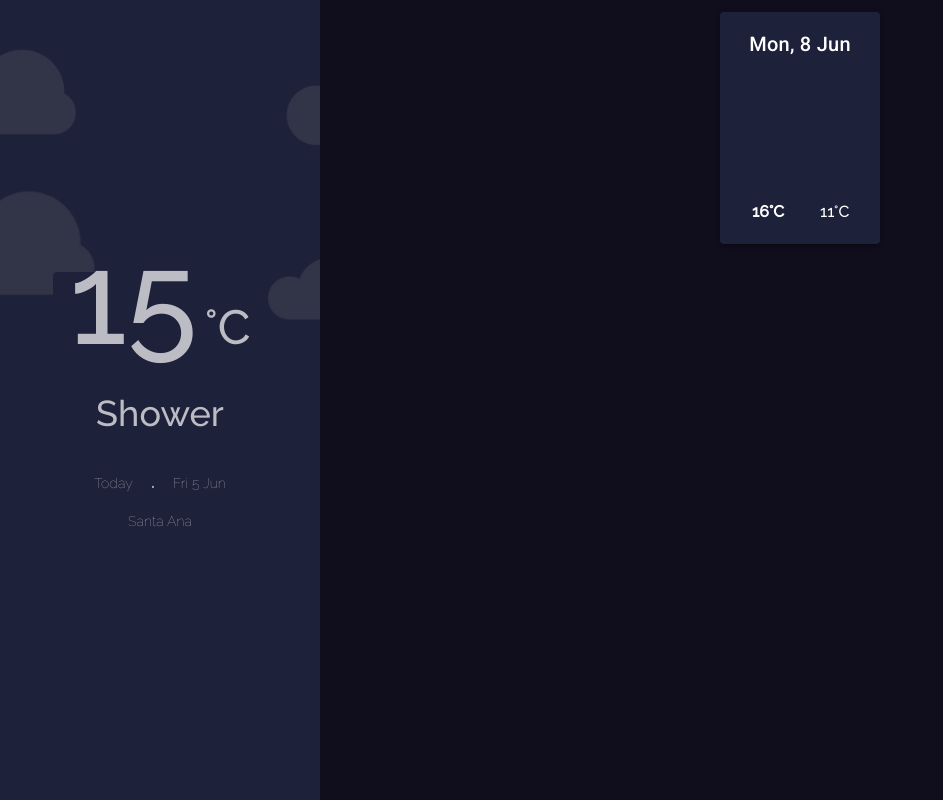
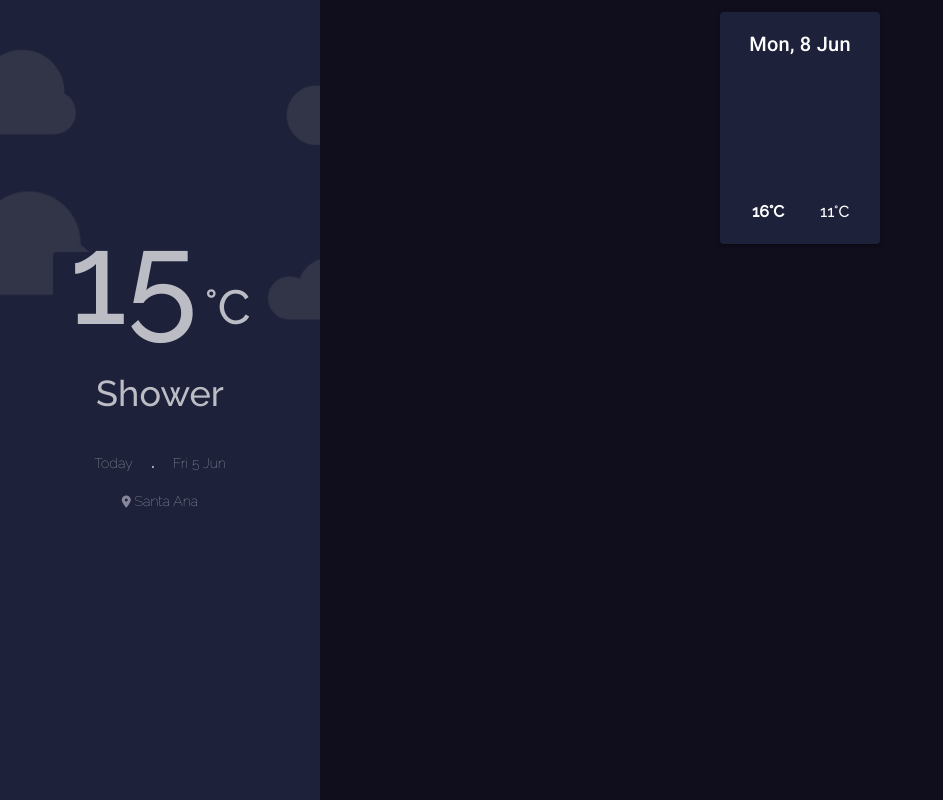
Before and after one commit to Joseline-Pineda/weather-app-v1, a Vue app: page / in a window 1280 px wide. Shown: the whole page, without its empty margins (0-943 px from the left). Built offline with nearby package versions, Linux system fonts and the light colour scheme; no server answers.

Commit message:
instalando font awesone y mejorando estilo del componente DailyCard

```diff
--- a/package.json
+++ b/package.json
@@ -18,6 +18,7 @@
   "devDependencies": {
     "@babel/core": "^7.12.16",
     "@babel/eslint-parser": "^7.12.16",
+    "@fortawesome/fontawesome-free": "^6.4.0",
     "@vue/cli-plugin-babel": "~5.0.0",
     "@vue/cli-plugin-eslint": "~5.0.0",
     "@vue/cli-plugin-router": "~5.0.0",
--- a/src/components/DailyCard.vue
+++ b/src/components/DailyCard.vue
@@ -1,5 +1,10 @@
 <template>
-  <v-card class="mx-auto primary" max-width="344" elevation="0">
+  <v-card
+    style="user-select: none"
+    class="mx-auto primary"
+    max-width="344"
+    elevation="0"
+  >
     <v-card-text class="text-center">
       <p class="num">15 <span class="unit">°C</span></p>
       <p class="description">Shower</p>
@@ -8,7 +13,15 @@
           Today <span style="margin: 0 15px; font-weight: bold">.</span> Fri 5
           Jun
         </p>
-        <p>Santa Ana</p>
+
+        <p>
+          <span
+            ><v-icon color="#88869D" size="12"
+              >fa-solid fa-location-dot</v-icon
+            ></span
+          >
+          Santa Ana
+        </p>
       </div>
     </v-card-text>
   </v-card>
--- a/src/plugins/vuetify.js
+++ b/src/plugins/vuetify.js
@@ -1,5 +1,6 @@
 import Vue from "vue";
 import Vuetify from "vuetify/lib/framework";
+import "@fortawesome/fontawesome-free/css/all.css";
 
 Vue.use(Vuetify);
 
@@ -15,4 +16,7 @@ export default new Vuetify({
     },
     dark: true,
   },
+  icons: {
+    iconfont: "fa",
+  },
 });
--- a/src/views/HomeView.vue
+++ b/src/views/HomeView.vue
@@ -4,7 +4,7 @@
       ><v-col class="primary" md="3"
         ><v-row class="sidebar"></v-row
         ><v-container class="main-icon"><MainImage :img="image" /></v-container
-        ><v-row class="mt-n10"><DailyCard /></v-row></v-col
+        ><v-row class="mt-n15"><DailyCard /></v-row></v-col
       ><v-col class="secondary"><WeatherWidget :time="tiempo" /></v-col
     ></v-row>
   </v-container>
```
Also changed, not shown: 1 other file (tests, documents, lock files or other folders).
